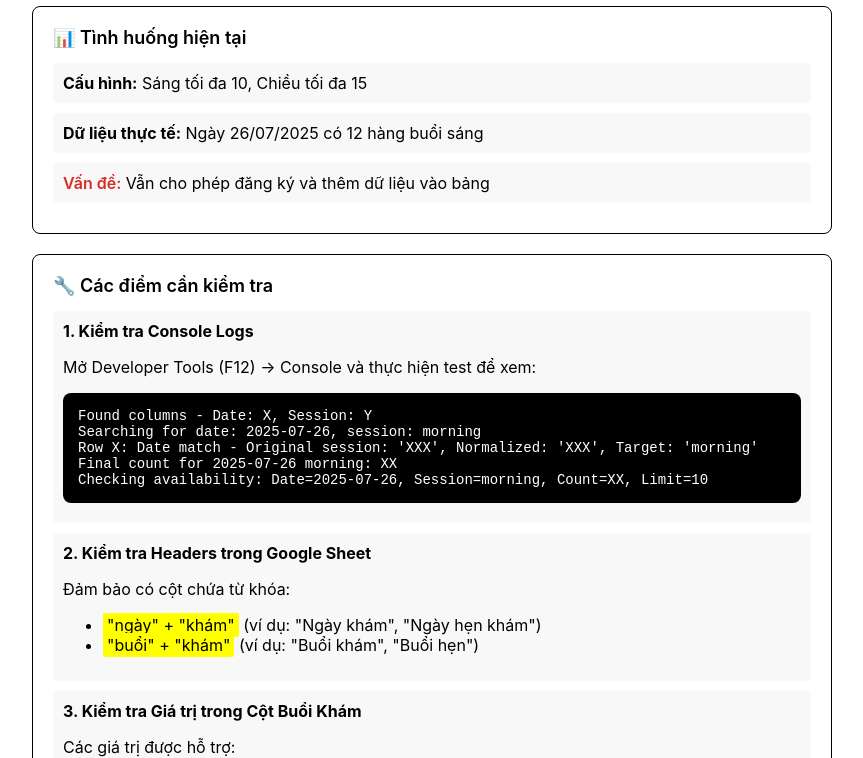
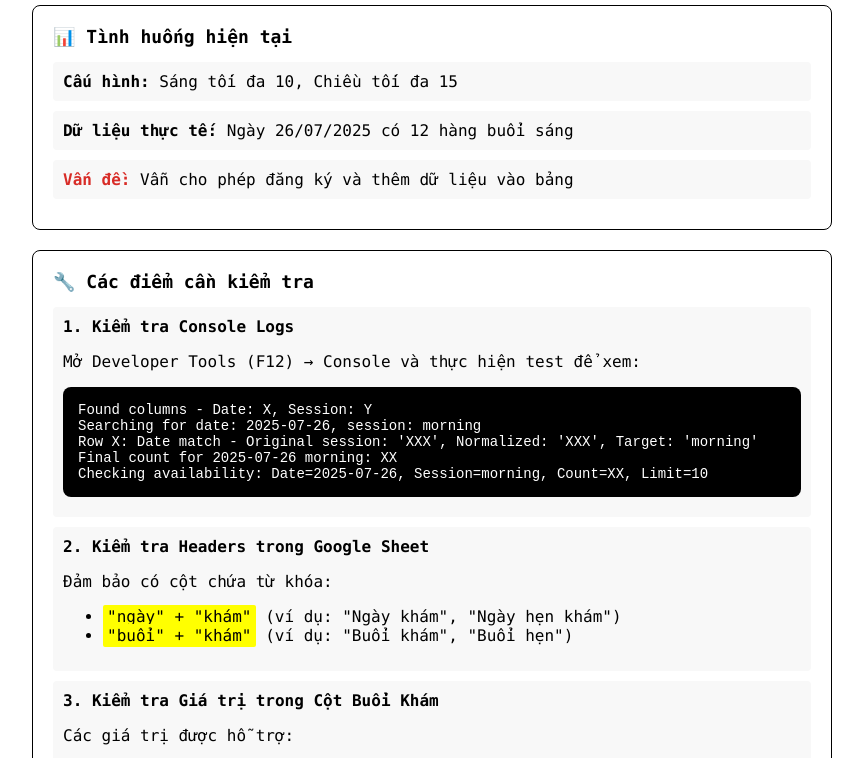
Before and after one commit to nguyendinhquocx/hmsg-chc-form-dat-lich-kham, a plain HTML site: page debug_test.html in a window 1280 px wide. Shown: the part 96-854 px from the top of the page, without its empty margins (208-1071 px from the left). Drawn offline with Linux system fonts and the light colour scheme.

Commit message:
thay font

```diff
--- a/debug_test.html
+++ b/debug_test.html
@@ -6,7 +6,7 @@
     <title>Debug Test - Kiểm tra Logic Lịch Hẹn</title>
     <style>
         body {
-            font-family: 'Inter', -apple-system, BlinkMacSystemFont, sans-serif;
+            font-family: 'IBM Plex Mono', 'Menlo', 'Consolas', 'Source Code Pro', 'Fira Mono', 'Monaco', 'Courier New', monospace;
             max-width: 800px;
             margin: 0 auto;
             padding: 20px;
```
Also changed, not shown: stylesheet.html (+1 -1 lines).
